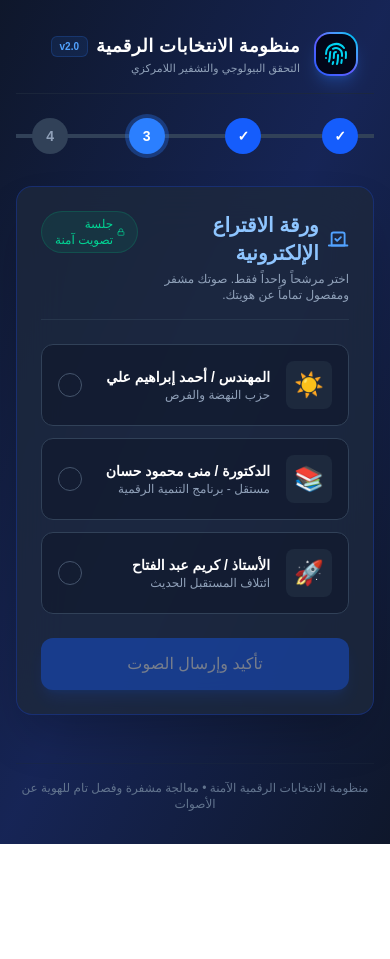
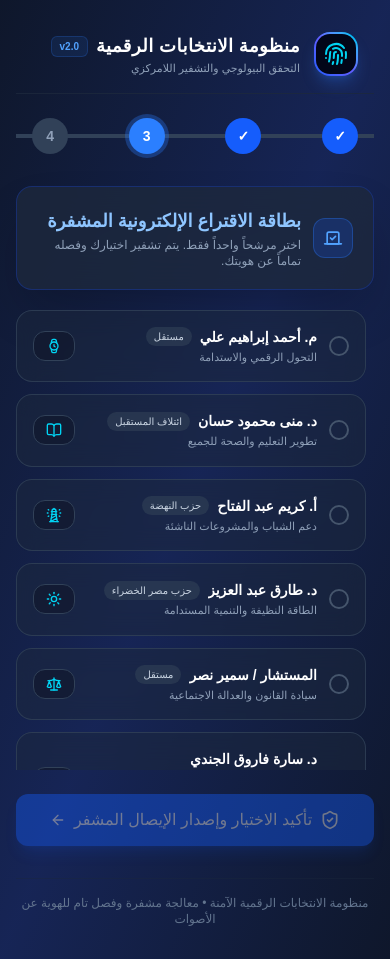
Before and after one commit to mostafaaboelmagd/e-voting-system, a Next.js app: page /ballot in a window 390 px wide. Before the commit the page ends 844 px from the top, so only its background shows below. Built offline with nearby package versions, Linux system fonts and the light colour scheme.

Commit message:
Update candidates list to 10 and add custom scrollbar

```diff
--- a/app/ballot/page.js
+++ b/app/ballot/page.js
@@ -2,7 +2,10 @@
 
 import React, { useState } from 'react';
 import { useRouter } from 'next/navigation';
-import { Vote, CheckCircle2, Lock } from 'lucide-react';
+import {
+  Vote, CheckCircle2, ShieldCheck, ArrowRight,
+  Watch, BookOpen, Lighthouse, Sun, Scale, Sprout, Building2, Feather, Compass, HeartPulse
+} from 'lucide-react';
 import Navbar from '../../components/Navbar';
 import StepIndicator from '../../components/StepIndicator';
 import Footer from '../../components/Footer';
@@ -13,9 +16,16 @@ export default function BallotPage() {
   const [isSubmitting, setIsSubmitting] = useState(false);
 
   const candidates = [
-    { id: 1, name: 'المهندس / أحمد إبراهيم علي', party: 'حزب النهضة والفرص', symbol: '☀️' },
-    { id: 2, name: 'الدكتورة / منى محمود حسان', party: 'مستقل - برنامج التنمية الرقمية', symbol: '📚' },
-    { id: 3, name: 'الأستاذ / كريم عبد الفتاح', party: 'ائتلاف المستقبل الحديث', symbol: '🚀' }
+    { id: 'cand-1', name: 'م. أحمد إبراهيم علي', symbolName: 'ساعة اليد', icon: Watch, slogan: 'التحول الرقمي والاستدامة', party: 'مستقل' },
+    { id: 'cand-2', name: 'د. منى محمود حسان', symbolName: 'الكتاب المفتوح', icon: BookOpen, slogan: 'تطوير التعليم والصحة للجميع', party: 'ائتلاف المستقبل' },
+    { id: 'cand-3', name: 'أ. كريم عبد الفتاح', symbolName: 'المنارة', icon: Lighthouse, slogan: 'دعم الشباب والمشروعات الناشئة', party: 'حزب النهضة' },
+    { id: 'cand-4', name: 'د. طارق عبد العزيز', symbolName: 'الشمس المشرقة', icon: Sun, slogan: 'الطاقة النظيفة والتنمية المستدامة', party: 'حزب مصر الخضراء' },
+    { id: 'cand-5', name: 'المستشار / سمير نصر', symbolName: 'ميزان العدالة', icon: Scale, slogan: 'سيادة القانون والعدالة الاجتماعية', party: 'مستقل' },
+    { id: 'cand-6', name: 'د. سارة فاروق الجندي', symbolName: 'السُنبلة', icon: Sprout, slogan: 'الأمن الغذائي ودعم القطاع الزراعي', party: 'تحالف الزراعة والصناعة' },
+    { id: 'cand-7', name: 'م. محمود جودة', symbolName: 'البرج السكني', icon: Building2, slogan: 'تطوير البنية التحتية والعمران', party: 'حزب البناء' },
+    { id: 'cand-8', name: 'أ. نهى الشافعي', symbolName: 'الريشة', icon: Feather, slogan: 'ترسيخ الهوية الثقافية والفنون', party: 'ائتلاف الثقافة' },
+    { id: 'cand-9', name: 'د. خالد توفيق', symbolName: 'البوصلة', icon: Compass, slogan: 'التخطيط الاستراتيجي وتمكين الاقتصاد', party: 'حزب الريادة' },
+    { id: 'cand-10', name: 'د. رانيا زكي', symbolName: 'النبض', icon: HeartPulse, slogan: 'الرعاية الصحية التكافلية الشاملة', party: 'مستقل' }
   ];
 
   const handleVoteSubmit = () => {
@@ -23,9 +33,19 @@ export default function BallotPage() {
     setIsSubmitting(true);
 
     setTimeout(() => {
+      const voteData = {
+        candidateId: selectedCandidate,
+        timestamp: new Date().toISOString(),
+        txHash: '0x' + Array.from({ length: 32 }, () => Math.floor(Math.random() * 16).toString(16)).join('')
+      };
+
+      if (typeof window !== 'undefined') {
+        localStorage.setItem('e_voting_receipt', JSON.stringify(voteData));
+      }
+
       setIsSubmitting(false);
       router.push('/receipt');
-    }, 1500);
+    }, 1200);
   };
 
   return (
@@ -34,53 +54,91 @@ export default function BallotPage() {
         <Navbar />
         <StepIndicator currentStep={3} />
 
-        <div className="max-w-2xl mx-auto w-full bg-slate-800/80 backdrop-blur-xl border border-blue-700/30 rounded-2xl shadow-2xl p-6 md:p-8">
-          <div className="mb-6 flex justify-between items-start border-b border-slate-700/60 pb-4">
-            <div>
-              <h2 className="text-xl font-bold flex items-center gap-2 text-blue-300">
-                <Vote className="w-6 h-6 text-blue-400" /> ورقة الاقتراع الإلكترونية
-              </h2>
-              <p className="text-xs text-slate-400 mt-1">اختر مرشحاً واحداً فقط. صوتك مشفر ومفصول تماماً عن هويتك.</p>
+        <div className="max-w-2xl mx-auto w-full">
+          {/* Header Card */}
+          <div className="bg-slate-800/80 backdrop-blur-xl border border-blue-700/30 rounded-2xl p-5 mb-5 shadow-2xl">
+            <div className="flex items-center gap-3">
+              <div className="w-10 h-10 bg-blue-600/20 text-blue-400 rounded-xl flex items-center justify-center border border-blue-500/30 shrink-0">
+                <Vote className="w-5 h-5" />
+              </div>
+              <div>
+                <h2 className="text-lg font-bold text-blue-300">بطاقة الاقتراع الإلكترونية المشفرة</h2>
+                <p className="text-xs text-slate-400 mt-0.5">
+                  اختر مرشحاً واحداً فقط. يتم تشفير اختيارك وفصله تماماً عن هويتك.
+                </p>
+              </div>
             </div>
-            <span className="bg-emerald-500/10 text-emerald-400 text-xs px-3 py-1 rounded-full border border-emerald-500/20 flex items-center gap-1">
-              <Lock className="w-3 h-3" /> جلسة تصويت آمنة
-            </span>
           </div>
 
-          <div className="space-y-3 mb-6">
-            {candidates.map((cand) => {
-              const isSelected = selectedCandidate === cand.id;
+          {/* Candidates List (تم حل مشكلة السكروول الأفقي هنا) */}
+          <div className="space-y-3 mb-6 max-h-[460px] overflow-y-auto overflow-x-hidden pr-2">
+            {candidates.map((candidate) => {
+              const isSelected = selectedCandidate === candidate.id;
+              const CandidateIcon = candidate.icon;
+
               return (
                 <div
-                  key={cand.id}
-                  onClick={() => setSelectedCandidate(cand.id)}
-                  className={`p-4 rounded-xl border transition cursor-pointer flex items-center justify-between ${
+                  key={candidate.id}
+                  onClick={() => setSelectedCandidate(candidate.id)}
+                  className={`p-4 rounded-2xl border transition-all duration-300 cursor-pointer backdrop-blur-md flex items-center justify-between gap-3 ${
                     isSelected
-                      ? 'bg-blue-600/20 border-blue-500 ring-2 ring-blue-500/40'
-                      : 'bg-slate-900/60 border-slate-700 hover:border-slate-500'
+                      ? 'bg-blue-900/40 border-blue-500 shadow-lg shadow-blue-500/20'
+                      : 'bg-slate-800/50 border-slate-700/80 hover:border-slate-500 hover:bg-slate-800/80'
                   }`}
                 >
-                  <div className="flex items-center gap-4">
-                    <span className="text-2xl p-2 bg-slate-800 rounded-lg">{cand.symbol}</span>
-                    <div>
-                      <h3 className="font-bold text-sm text-white">{cand.name}</h3>
-                      <p className="text-xs text-slate-400">{cand.party}</p>
+                  <div className="flex items-center gap-3 min-w-0">
+                    <div
+                      className={`w-5 h-5 rounded-full border-2 flex items-center justify-center shrink-0 transition ${
+                        isSelected ? 'border-blue-400 bg-blue-500 text-white' : 'border-slate-600'
+                      }`}
+                    >
+                      {isSelected && <CheckCircle2 className="w-3.5 h-3.5" />}
+                    </div>
+
+                    <div className="min-w-0">
+                      <div className="flex items-center gap-2 flex-wrap">
+                        <h3 className="font-bold text-sm text-white truncate">{candidate.name}</h3>
+                        <span className="text-[10px] bg-slate-700/60 text-slate-300 px-2 py-0.5 rounded-full font-medium shrink-0">
+                          {candidate.party}
+                        </span>
+                      </div>
+                      <p className="text-[11px] text-slate-400 mt-0.5 truncate">{candidate.slogan}</p>
                     </div>
                   </div>
-                  <div className={`w-6 h-6 rounded-full border flex items-center justify-center ${isSelected ? 'bg-blue-500 border-blue-400' : 'border-slate-600'}`}>
-                    {isSelected && <CheckCircle2 className="w-4 h-4 text-white" />}
+
+                  <div className="flex items-center gap-2 shrink-0">
+                    <div className={`flex items-center gap-1.5 px-3 py-1.5 rounded-xl border text-xs font-medium ${
+                      isSelected
+                        ? 'bg-blue-600/30 border-blue-400 text-blue-200'
+                        : 'bg-slate-900/60 border-slate-700 text-slate-300'
+                    }`}>
+                      <CandidateIcon className="w-4 h-4 text-cyan-400 shrink-0" />
+                      <span className="text-[11px] hidden sm:inline">{candidate.symbolName}</span>
+                    </div>
                   </div>
                 </div>
               );
             })}
           </div>
 
+          {/* Submit Button */}
           <button
             onClick={handleVoteSubmit}
             disabled={!selectedCandidate || isSubmitting}
-            className="w-full bg-blue-600 hover:bg-blue-500 disabled:opacity-40 text-white font-medium py-3.5 rounded-xl transition shadow-lg shadow-blue-600/30 flex items-center justify-center gap-2 cursor-pointer"
+            className="w-full bg-blue-600 hover:bg-blue-500 disabled:opacity-40 text-white font-medium py-3.5 rounded-xl transition flex items-center justify-center gap-2 shadow-lg shadow-blue-600/30 cursor-pointer"
           >
-            {isSubmitting ? 'جاري تشفير صوتك وإرساله للصندوق...' : 'تأكيد وإرسال الصوت'}
+            {isSubmitting ? (
+              <div className="flex items-center gap-2">
+                <div className="w-5 h-5 border-2 border-white border-t-transparent rounded-full animate-spin"></div>
+                <span>جاري إرسال الصوت وتوليد التشفير...</span>
+              </div>
+            ) : (
+              <>
+                <ShieldCheck className="w-5 h-5" />
+                <span>تأكيد الاختيار وإصدار الإيصال المشفر</span>
+                <ArrowRight className="w-4 h-4 rotate-180" />
+              </>
+            )}
           </button>
         </div>
       </div>
```
Also changed, not shown: app/page.js (+4 -28 lines).
